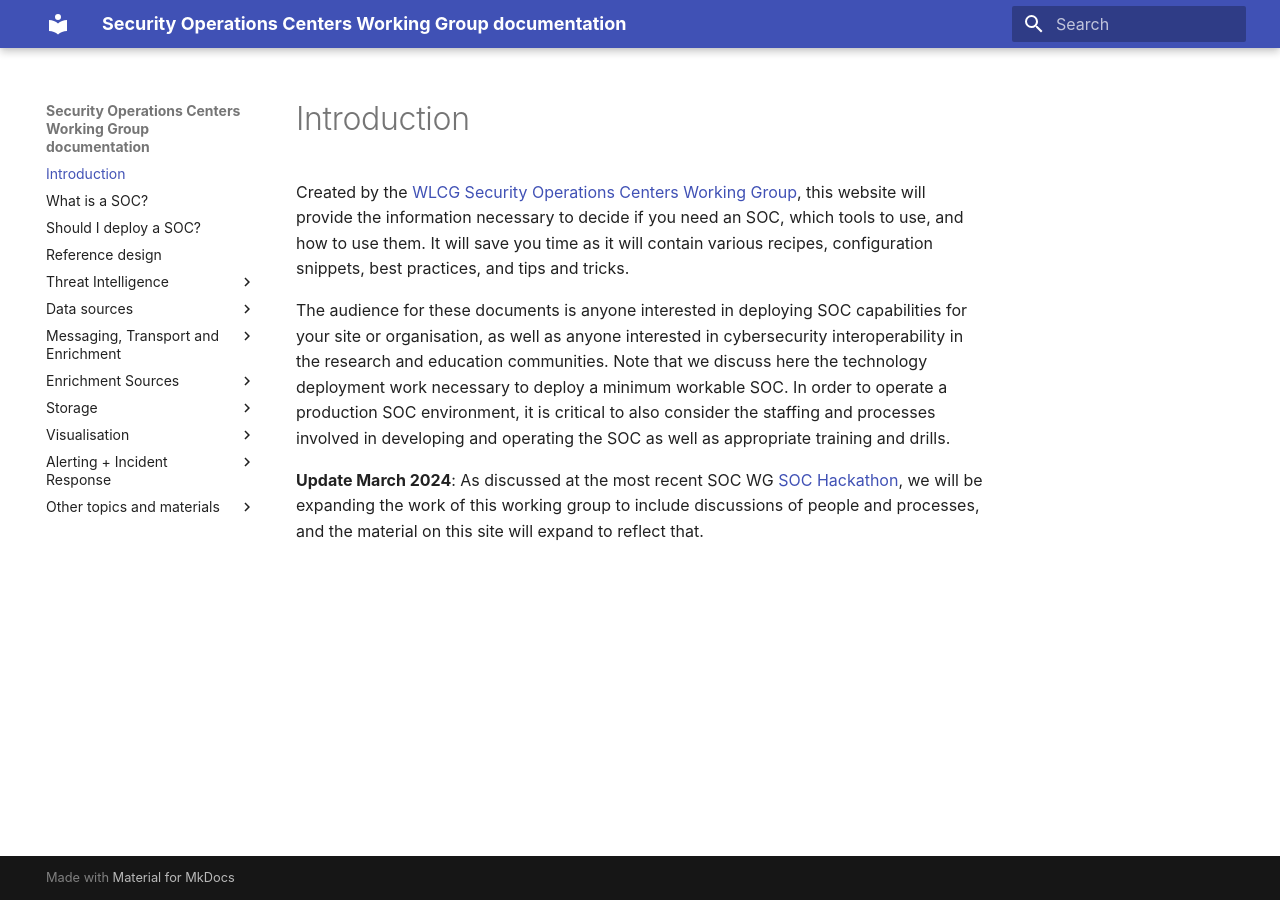
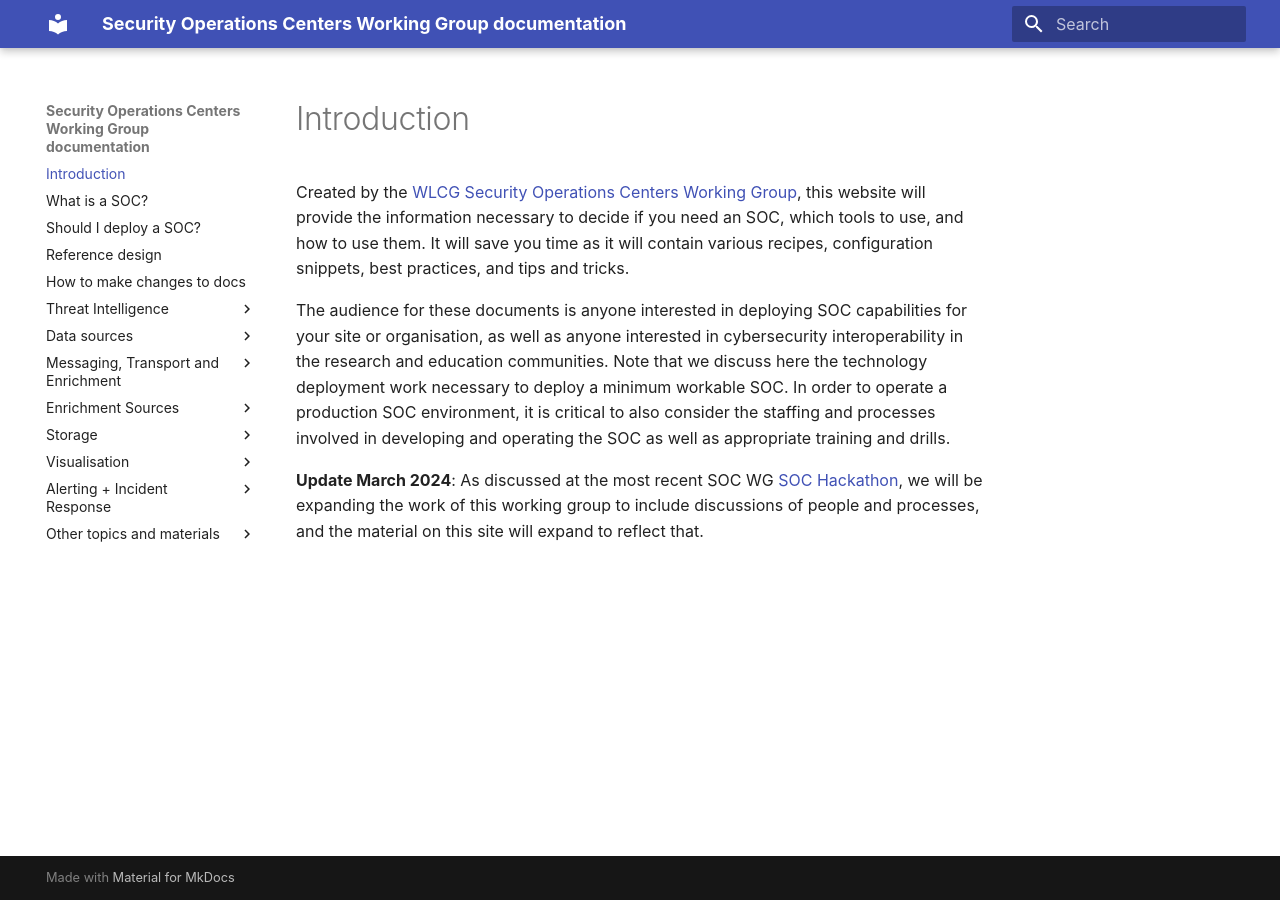
Before and after one commit to wlcg-soc-wg/wlcg-soc-wg-doc, an MkDocs documentation site: the page built from docs/index.md, in a window 1280 px wide. Built offline with MkDocs 1.6.1 and Material for MkDocs 9.7.7, drawn with Linux system fonts in a browser that asks for light colours.

Commit message:
Update mkdocs.yml
add howtomakechangestothesedocs

```diff
--- a/mkdocs.yml
+++ b/mkdocs.yml
@@ -17,6 +17,7 @@ nav:
 - What is a SOC?: preamble/whatisasoc.md
 - Should I deploy a SOC?: preamble/shouldideployasoc.md
 - Reference design: reference_design/reference_design.md
+- How to make changes to docs: preamble/howtomakechangestothesedocs.md
 - Threat Intelligence:
   - MISP:
     - Introduction: threat_intelligence/misp/index.md
```
